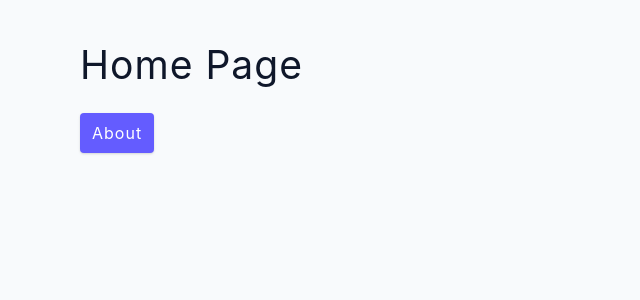
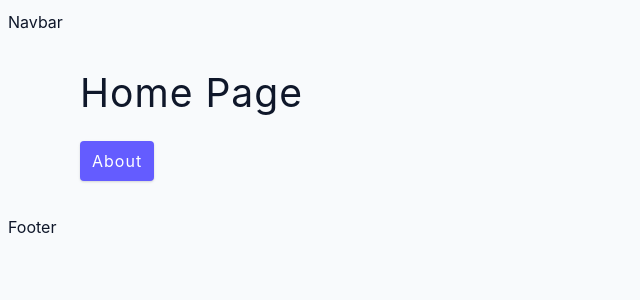
Before and after one commit to mh-saeed/react-router-6-tutorial, a React (Create React App) app: page / in a window 1280 px wide. Shown: the top 300 px of the page, without its empty margins (0-640 px from the left). Built offline with nearby package versions, Linux system fonts and the light colour scheme.

Commit message:
navbar added

```diff
--- a/src/App.js
+++ b/src/App.js
@@ -4,12 +4,14 @@ import { Home, About, Products, Error } from "./pages";
 function App() {
   return (
     <BrowserRouter>
+      <nav>Navbar</nav>
       <Routes>
         <Route path="/" element={<Home />} />
         <Route path="about" element={<About />} />
         <Route path="products" element={<Products />} />
         <Route path="*" element={<Error />} />
       </Routes>
+      <footer>Footer</footer>
     </BrowserRouter>
   );
 }
```
